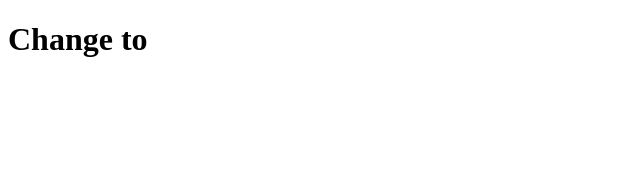
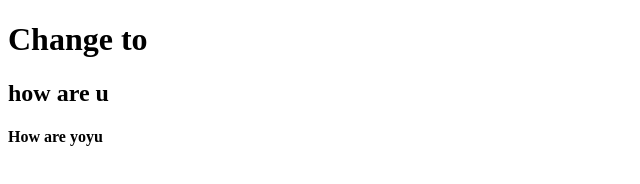
Before and after one commit to Talhamughal09/test, a plain HTML site: page index.html in a window 1280 px wide. Shown: the whole page, without its empty margins (0-640 px from the left). Drawn offline with Linux system fonts and the light colour scheme.

Commit message:
Update index.html

```diff
--- a/index.html
+++ b/index.html
@@ -7,5 +7,8 @@
 </head>
 <body>
     <h1>Change to </h1>
+    <h2> how are u</h2>
+
+    <h4>How are yoyu</h4>
 </body>
 </html>
```
